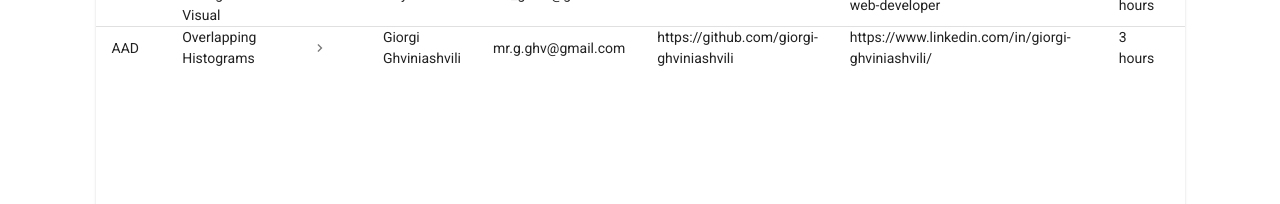
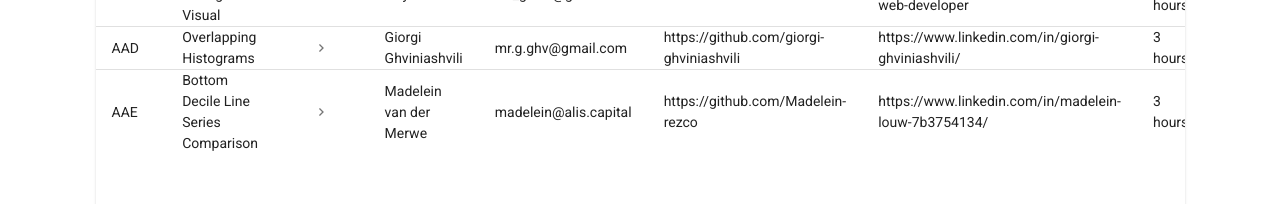
Before and after one commit to brwist/Vue.js-Chart-DataViz, a Vue app: page /library in a window 1280 px wide. Shown: the part 469-673 px from the top of the page. Built offline with nearby package versions, Linux system fonts and the light colour scheme.

Commit message:
feat(main): add config for example component with wrangle and createPlot methods

```diff
--- a/src/components/Popups/popup.config.js
+++ b/src/components/Popups/popup.config.js
@@ -164,5 +164,42 @@ export const PopupResources = {
         //Tags that can be given to the project. You could use this to categorise a project. For example give each line chart component a tag "line chart". Or assign a tag that can be used as an additional keyword match when searching for a project.
         tags: ["line chart", "D3"],
     },
+    AAE: {
+        //POPUP CONFIGURATION
+        //  Various elements used to drive
+        //  the generation of the popup.
 
+        //Title of the popup.
+        title: "Bottom Decile Line Series Comparison",
+        //Subtitle of the popup.
+        //This may be omitted.
+        subTitle: "AmCharts line chart",
+        //Component which will be rendered
+        //inside the popup. Ensure that the
+        //component is imported.
+        component: OverlappingHistograms,
+
+        //Optional custom sizing parameters.
+        //If omitted then will default to
+        //pre-specified values.
+        height: 500,
+        width: 1000,
+        minHeight: 400,
+        minWidth: 600,
+
+        //LIBRARY ITEM CONFIGURATION
+        //  Various fields used to drive
+        //  the details that are displayed for a project in our Library.
+        projectID: "AAE",
+        developerName: "Madelein van der Merwe",
+        developerEmail: "madelein@alis.capital",
+        developerGithub: "https://github.com/Madelein-rezco",
+        developerLinkedin: "https://www.linkedin.com/in/madelein-louw-7b3754134/",
+        projectDescription: "Bottom Decile Line Series Comparison",
+        devTime: "3 hours",
+        comments: "",
+
+        //Tags that can be given to the project. You could use this to categorise a project. For example give each line chart component a tag "line chart". Or assign a tag that can be used as an additional keyword match when searching for a project.
+        tags: ["line chart"],
+    },
 };
```
